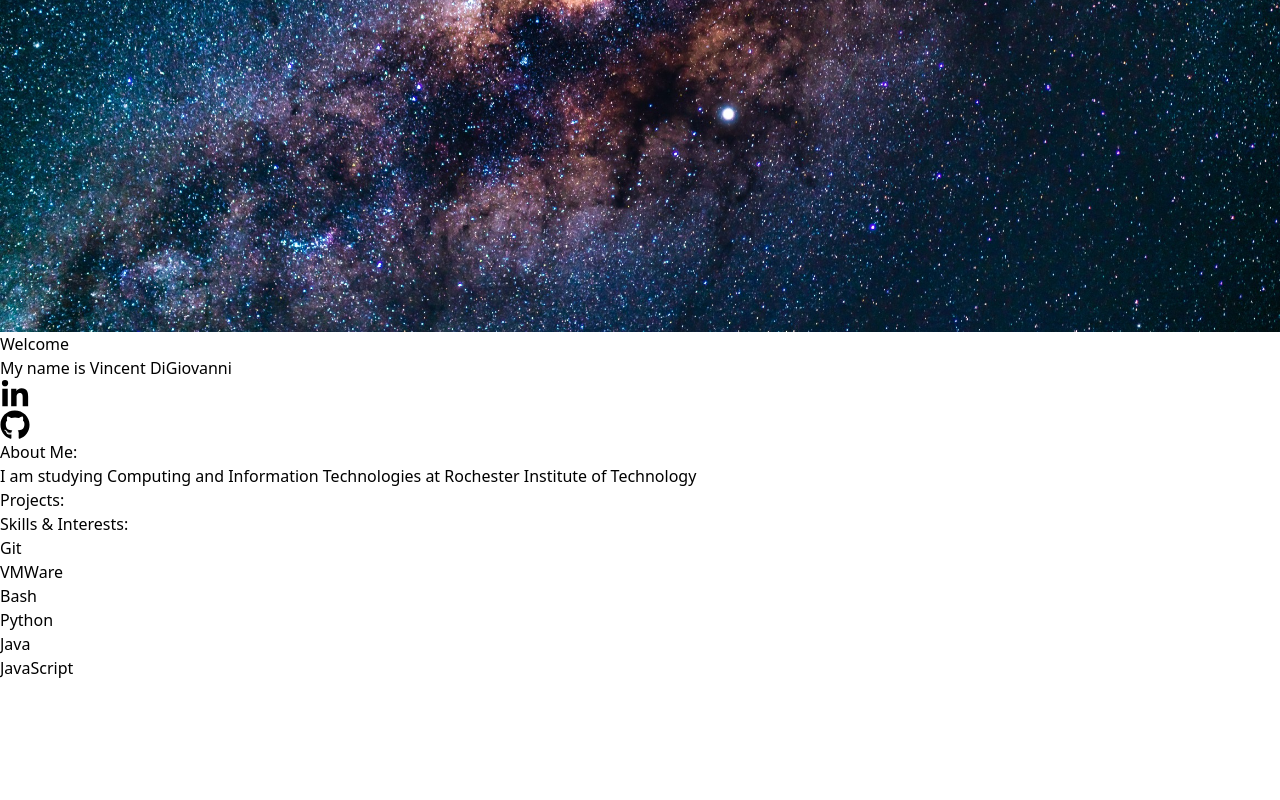
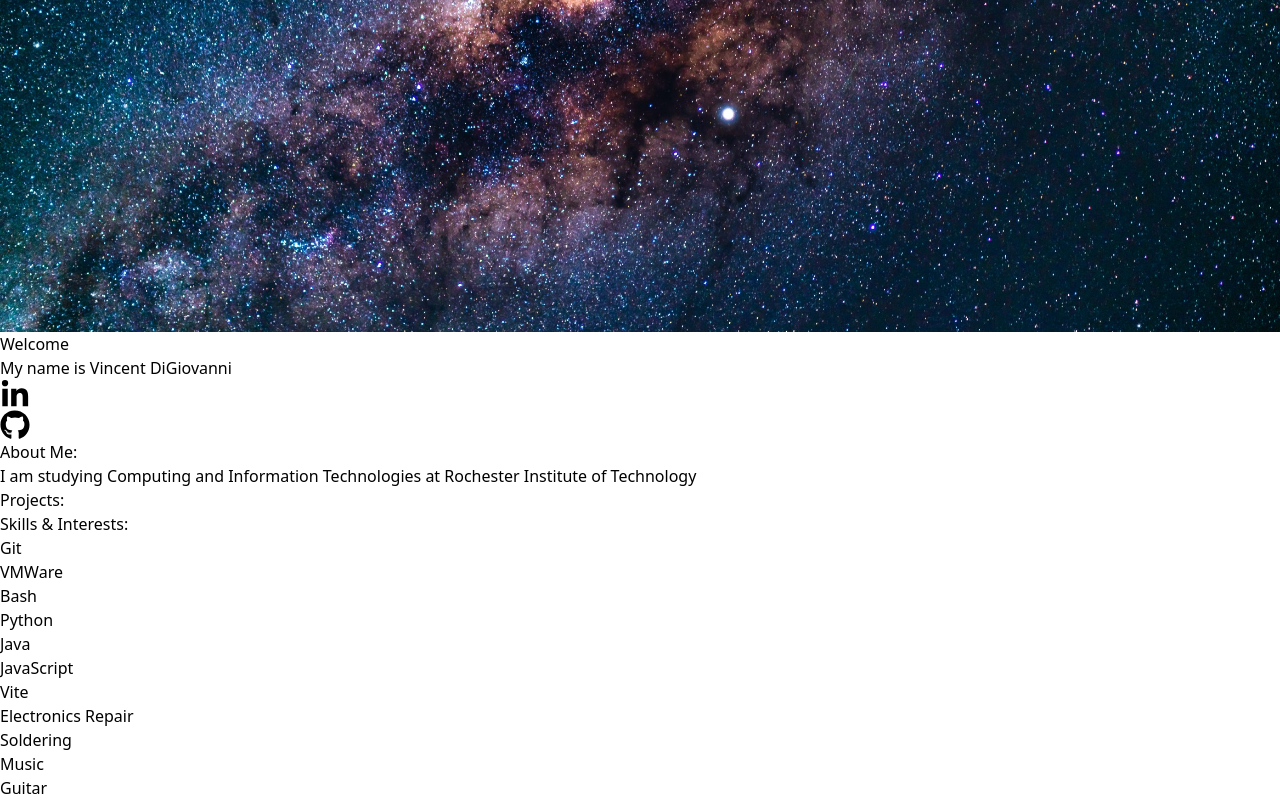
Before and after one commit to vdigi00/vincentdigi-site, a React (Vite) app: page / in a window 1280 px wide. Shown: the part 442-1242 px from the top of the page. Before the commit the page ends 1122 px from the top, so only its background shows below. Built offline with nearby package versions, Linux system fonts and the light colour scheme.

Commit message:
Testing build

```diff
--- a/src/components/Skills.jsx
+++ b/src/components/Skills.jsx
@@ -24,6 +24,21 @@ const Skills = () => {
                     <div className='border'>
                         JavaScript
                     </div>
+                    <div className='border'>
+                        Vite
+                    </div>
+                    <div className='border'>
+                        Electronics Repair
+                    </div>
+                    <div className='border'>
+                        Soldering
+                    </div>
+                    <div className='border'>
+                        Music
+                    </div>
+                    <div className='border'>
+                        Guitar
+                    </div>
                 </div>
             </div>
         </div>
```
